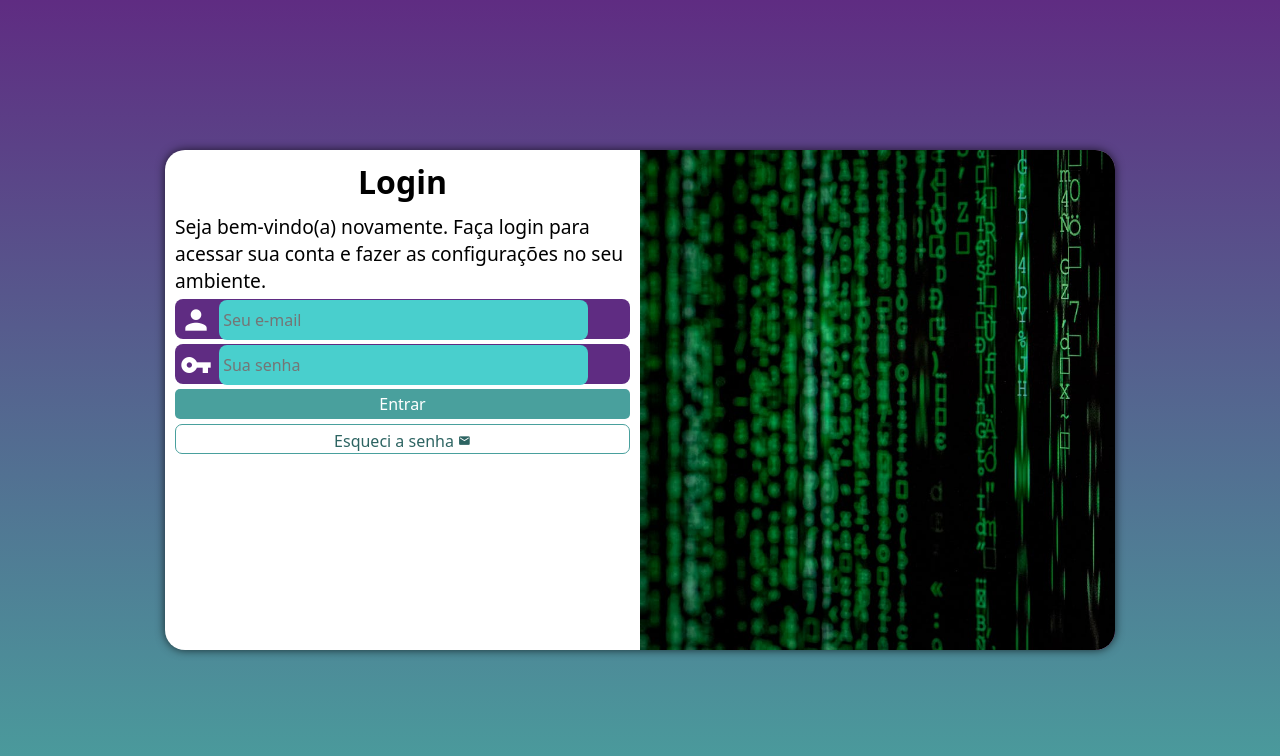
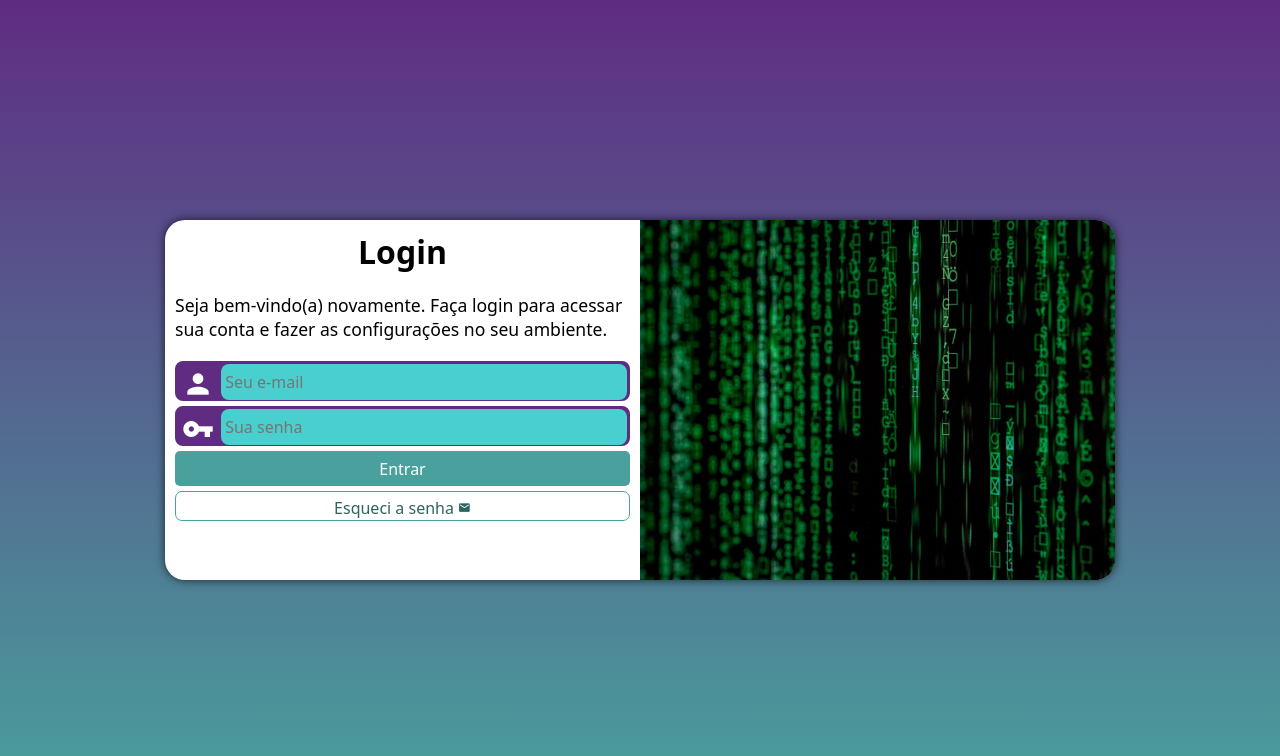
Before and after one commit to diogoluc30/projeto-login, a plain HTML site: page index.html in a window 1280 px wide. Drawn offline with Linux system fonts and the light colour scheme.

Commit message:
finalizei o projeto login

```diff
--- a/estilos/media-query.css
+++ b/estilos/media-query.css
@@ -7,6 +7,7 @@
 
     section#login {
         width: 80vw;
+        height: 330px;
     }
 
     section#login > div#imagem {
@@ -14,7 +15,6 @@
         width: 30%;
         height: 100%;
     }
-
     section#login > div#formulario {
         float: right;
         width: 70%;
@@ -28,6 +28,7 @@
 
     section#login {
         width: 950px;
+        height: 360px;
     }
 
     section#login > div#imagem {
@@ -42,10 +43,11 @@
     }
 
     div#formulario > h1 {
-    font-size: 2em;
+        font-size: 2em;
     }
 
     div#formulario > p {
-    font-size: 1.2em;
+        font-size: 1.1em;
+        margin: 20px 0px;
     }
 }
--- a/estilos/style.css
+++ b/estilos/style.css
@@ -29,15 +29,15 @@ section#login {
     position: absolute;
     top: 50%;
     left: 50%;
-    transform: translate(-50%, -50%);
     overflow: hidden;
 
     background-color: white;
     width: 260px;
-    height: 500px;
+    height: 510px;
     border-radius: 20px;
     box-shadow: 0px 0px 10px rgba(0, 0, 0, 0.696);
 
+    transform: translate(-50%, -50%);
     transition: width 0.5s, height 0.5s;
     transition-timing-function: ease;
 }
@@ -66,6 +66,7 @@ div#formulario > p {
 
 form > div.campo {
     background-color: #5f2c82;
+    border: 2px solid #5f2c82;
     display: block;
     width: 100%;
     height: 40px;
@@ -88,19 +89,24 @@ div.campo > span {
 div.campo > input {
     background-color: #49cfcd;
     font-size: 1em;
-    width: 81%;
+    width: calc(100% - 45px);
     height: 100%;
-    transform: translateY(-10px);
     border: 0px;
     border-radius: 8px;
     padding: 4px;
+    transform: translateY(-12px);
+}
+
+div.campo > input:focus-within {
+    background-color: white;
+    border: none;
 }
 
 form > input[type=submit] {
     display: block;
     font-size: 1em;
     width: 100%;
-    height: 30px;
+    height: 35px;
     background-color: #49a09d;
     color: white;
     border: none;
```
